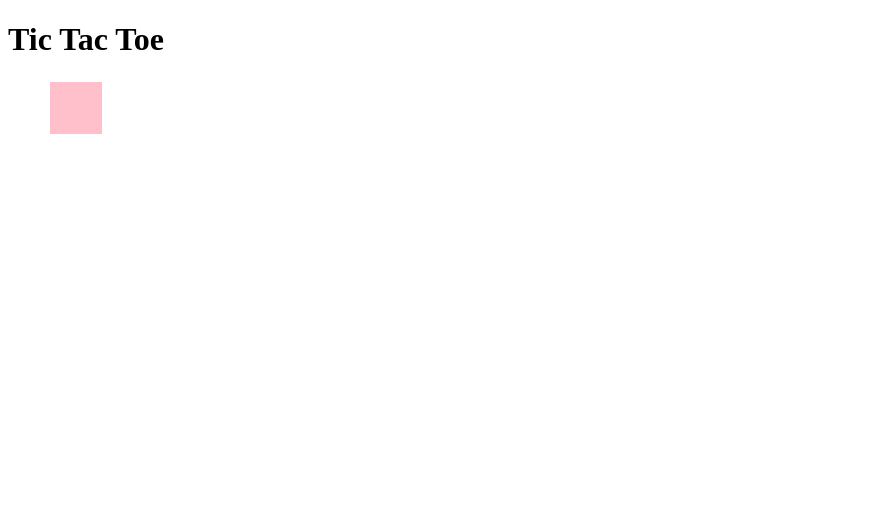
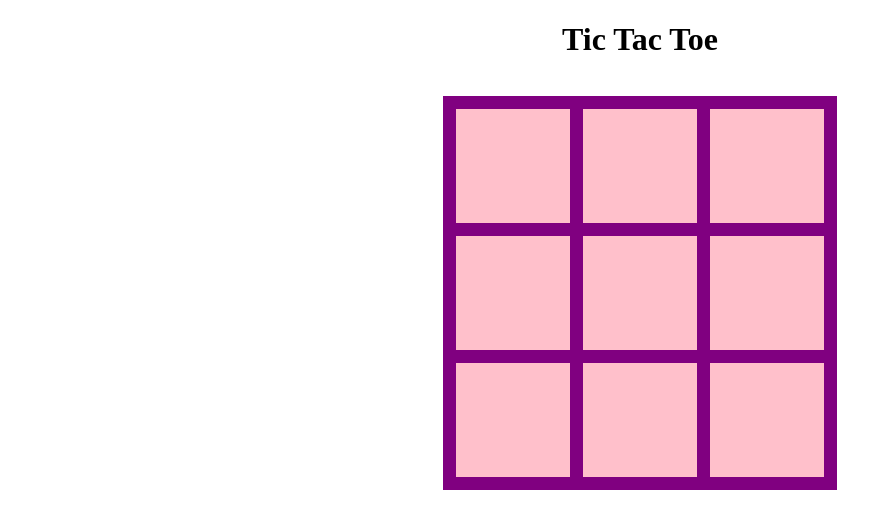
Before and after one commit to dmyasnyankin/W6D2, a plain HTML site: page tictactoe/dist/index.html in a window 1280 px wide. Shown: the whole page, without its empty margins (0-892 px from the left). Drawn offline with nearby package versions, Linux system fonts and the light colour scheme.

Commit message:
Style grid

```diff
--- a/tictactoe/dist/main.js
+++ b/tictactoe/dist/main.js
@@ -126,7 +126,7 @@ eval("\nconst MoveError = function (msg) { this.msg = msg; };\n\n// MoveError re
 /*! no static exports found */
 /***/ (function(module, exports, __webpack_require__) {
 
-eval("const View = __webpack_require__(/*! ./ttt-view.js */ \"./src/ttt-view.js\");\nconst Game = __webpack_require__(/*! ../../sol/game.js */ \"../sol/game.js\");\n\n  $(() => {\n    // Your code here\n    const game = new Game();\n    const rootEl = $('.ttt');\n    new View(game, rootEl);\n\n  });\n\n\n//# sourceURL=webpack:///./src/index.js?");
+eval("const View = __webpack_require__(/*! ./ttt-view.js */ \"./src/ttt-view.js\");\nconst Game = __webpack_require__(/*! ../../sol/game.js */ \"../sol/game.js\");\n\n  $(() => {\n    // Your code here\n    const game = new Game();\n    const rootEl = $('.ttt');\n    new View(game, rootEl);\n  });\n\n\n//# sourceURL=webpack:///./src/index.js?");
 
 /***/ }),
 
@@ -137,7 +137,7 @@ eval("const View = __webpack_require__(/*! ./ttt-view.js */ \"./src/ttt-view.js\
 /*! no static exports found */
 /***/ (function(module, exports) {
 
-eval("class View {\n  constructor(game, $el) {\n    this.game = game;\n    this.$el = $el;\n    this.setupBoard();\n  }\n\n  bindEvents() {}\n\n  makeMove($square) {}\n\n  setupBoard() {\n    // const $ul = $('<ul>');\n    //   for (let rowIdx = 0; rowIdx < 3; rowIdx++) {\n    //     for (var colIdx = 0; colIdx < 3; colIdx++) {\n    //\n    //     }\n    //   }\n    // debugger\n    const $board = $('<table>');\n    const $square = $(\"<td class='square'></td>\");\n    const $row = $(\"<tr>\");\n      for (var i = 0; i < 3; i++) {\n        // let $ssq = $square;\n        $row.append($square);\n      }\n      for (var j = 0; j < 3; j++) {\n        $board.append($row);\n      }\n    this.$el.append($board);\n    // this.$el.append(\"<table><tr><td class='square'></td><td class='square'></td><td class='square'></td><tr><tr><td class='square'></td><td class='square'></td><td class='square'></td><tr><tr><td class='square'></td><td class='square'></td><td class='square'></td><tr></table>\");\n  }\n}\n\nmodule.exports = View;\n\n\n//# sourceURL=webpack:///./src/ttt-view.js?");
+eval("class View {\n  constructor(game, $el) {\n    this.game = game;\n    this.$el = $el;\n    this.setupBoard();\n  }\n\n  bindEvents() {}\n\n  makeMove($square) {}\n\n  setupBoard() {\n    const $ul = $('<ul>');\n      for (let rowIdx = 0; rowIdx < 3; rowIdx++) {\n        for (var colIdx = 0; colIdx < 3; colIdx++) {\n          let $li = $(\"<li>\");\n          $li.data(\"pos\", [rowIdx, colIdx]);\n          $ul.append($li);\n        }\n      }\n      this.$el.append($ul);\n    // debugger\n    // const $board = $('<table>');\n    // const $square = $(\"<td class='square'></td>\");\n    // const $row = $(\"<tr>\");\n    //   for (var i = 0; i < 3; i++) {\n    //     $row.append($square.html());\n    //   }\n    //   for (var j = 0; j < 3; j++) {\n    //     $board.append($row.html());\n    //   }\n    // this.$el.append($board.html());\n    // this.$el.append(\"<table><tr><td class='square'></td><td class='square'></td><td class='square'></td><tr><tr><td class='square'></td><td class='square'></td><td class='square'></td><tr><tr><td class='square'></td><td class='square'></td><td class='square'></td><tr></table>\");\n  }\n}\n\nmodule.exports = View;\n\n\n//# sourceURL=webpack:///./src/ttt-view.js?");
 
 /***/ })
 
--- a/tictactoe/dist/ttt.css
+++ b/tictactoe/dist/ttt.css
@@ -3,3 +3,39 @@
   height: 50px;
   width: 50px;
 }
+
+h1 {
+
+  text-align: center;
+  left: 200px;
+}
+
+.ttt {
+  display: flex;
+  justify-content: center;
+}
+
+ul {
+  padding: 7px;
+  width: 380px;
+  height: 380px;
+  display: flex;
+  flex-wrap: wrap;
+  background: purple;
+  justify-content: space-around;
+  align-items: center;
+}
+
+li {
+  background: pink;
+  height: 30%;
+  width: 30%;
+  list-style-type: none;
+  list-style: none;
+  margin: 5px;
+  padding: 0;
+}
+
+li:hover {
+  background: green;
+}
--- a/tictactoe/src/index.js
+++ b/tictactoe/src/index.js
@@ -6,5 +6,4 @@ const Game = require('../../sol/game.js');
     const game = new Game();
     const rootEl = $('.ttt');
     new View(game, rootEl);
-
   });
--- a/tictactoe/src/ttt-view.js
+++ b/tictactoe/src/ttt-view.js
@@ -10,24 +10,26 @@ class View {
   makeMove($square) {}
 
   setupBoard() {
-    // const $ul = $('<ul>');
-    //   for (let rowIdx = 0; rowIdx < 3; rowIdx++) {
-    //     for (var colIdx = 0; colIdx < 3; colIdx++) {
-    //
-    //     }
+    const $ul = $('<ul>');
+      for (let rowIdx = 0; rowIdx < 3; rowIdx++) {
+        for (var colIdx = 0; colIdx < 3; colIdx++) {
+          let $li = $("<li>");
+          $li.data("pos", [rowIdx, colIdx]);
+          $ul.append($li);
+        }
+      }
+      this.$el.append($ul);
+    // debugger
+    // const $board = $('<table>');
+    // const $square = $("<td class='square'></td>");
+    // const $row = $("<tr>");
+    //   for (var i = 0; i < 3; i++) {
+    //     $row.append($square.html());
     //   }
-    // debugger
-    const $board = $('<table>');
-    const $square = $("<td class='square'></td>");
-    const $row = $("<tr>");
-      for (var i = 0; i < 3; i++) {
-        // let $ssq = $square;
-        $row.append($square);
-      }
-      for (var j = 0; j < 3; j++) {
-        $board.append($row);
-      }
-    this.$el.append($board);
+    //   for (var j = 0; j < 3; j++) {
+    //     $board.append($row.html());
+    //   }
+    // this.$el.append($board.html());
     // this.$el.append("<table><tr><td class='square'></td><td class='square'></td><td class='square'></td><tr><tr><td class='square'></td><td class='square'></td><td class='square'></td><tr><tr><td class='square'></td><td class='square'></td><td class='square'></td><tr></table>");
   }
 }
```
Also changed, not shown: 1 other file.
